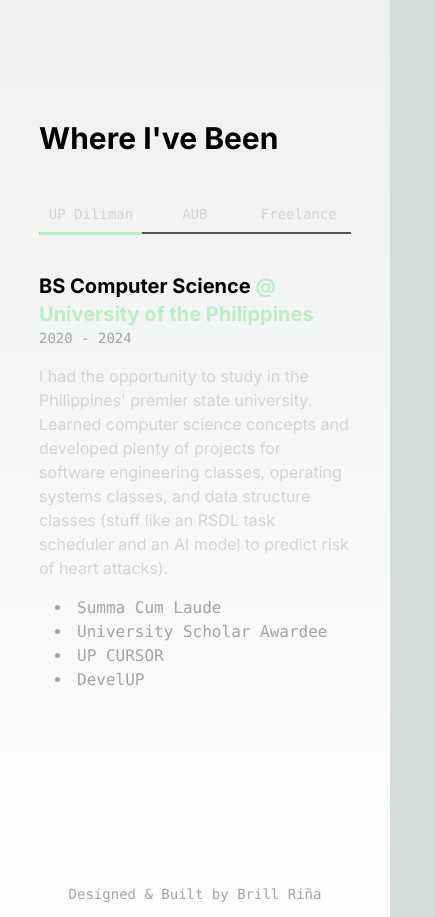
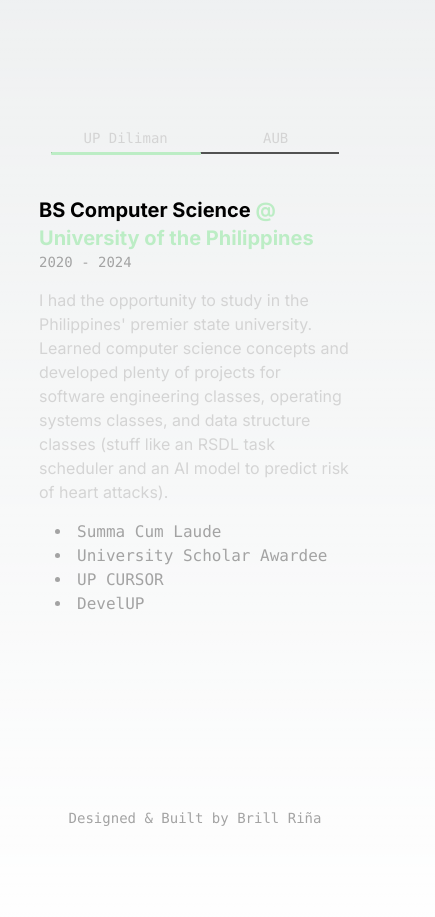
Before and after one commit to riru12/riruweb, a Next.js app: page / in a window 390 px wide. Shown: the part 1520-2437 px from the top of the page, 435 px wide, since content can reach past the window. Built offline with nearby package versions, Linux system fonts and the light colour scheme.

Commit message:
revamped work section css, improved scalability check notes for future reference

```diff
--- a/app/assets/css/slider.css
+++ b/app/assets/css/slider.css
@@ -10,11 +10,15 @@
     display:none;
 }
 
+/* add new content here (content-n) */
+
 #tab-1:checked ~ div .content-1,
 #tab-2:checked ~ div .content-2,
 #tab-3:checked ~ div .content-3 {
     display:block;
 }
+
+/* add #tab-n:checked ~ div .content-n */
 
 .work-content {
     animation: fade-in 0.5s;
@@ -57,16 +61,22 @@
     #tab-3:checked ~ div div nav + .slider {
         top: 66.7%;
     }
+
+    /* add #tab-n:checked ~ div div nav + .slider
+
+        top values depends on 100 / total number of content
+
+    */
 }
 
 @media (max-width: 768px) {
     .slider{
         position: absolute;
         background-color: #bcedc5;
-        width: 33%;
+        width: 150px;
         height: 3px;
-        left:0%;
-        top:100%;
+        left:0;
+        top:90%;
         border-radius: 1px;
         transition: all 0.3s ease;
         z-index:1;
@@ -75,16 +85,22 @@
     .sliderBack{
         position:absolute;
         background-color: #525252;
-        width:100%; /* ADJUST THIS */
+        width:450px; /* adjust this when changing number of content */
         height:2px;
-        top:100%;
+        top:90%;
     }
 
     #tab-2:checked ~ div div nav + .slider {
-        left: 33.3%;
+        left: 150px;
     }
 
     #tab-3:checked ~ div div nav + .slider {
-        left: 66.7%;
+        left: 300px;
     }
+
+    /* add #tab-n:checked ~ div div nav + .slider
+
+        left values depends on increments of 150
+
+    */
 }
--- a/app/components/work.jsx
+++ b/app/components/work.jsx
@@ -5,35 +5,33 @@ import "../assets/css/slider.css";
 
 WHEN UPDATING WORK CONTENT, TAKE NOTE OF THE FOLLOWING:
 
-1) Adding new input (tab-n radio button), adding new tab (tab-n label), and adding new content (div) with className="content-n"
+1) Adding new input (tab-n radio button), adding new tab (tab-n label), and adding new content (div) with className="work-content content-n"
 2) Adjust slider.css
     * add .content-n {display:none;}
     * add #tab-n:checked ~ div .content-n {display:block;}
-    * adjust top and left movement of the slider (increments of 100%/n)
-        #tab-n:checked ~ div div nav + .slider {
-            top: ??%;
-        }
+    * adjust HORIZONTAL length of .sliderBack (multiples of 150), and left movement of .slider
+    * adjust VERTICAL movement of .slider (100%/n)
 */
 
 const Work = () => {
     return(
         <section id="work" className="py-24 mx-[10vw] lg:mx-[20vw]">
             <div className="flex flex-col gap-10 mx-0 xl:mx-24 2xl:mx-52">
-                <div className="font-bold text-3xl">
-                    Where I've Been
-                </div>
                 <input id="tab-1" name="slider" className="hidden" type="radio" defaultChecked></input>
                 <input id="tab-2" name="slider" className="hidden" type="radio"></input>
                 <input id="tab-3" name="slider" className="hidden" type="radio"></input>
-                <div className="flex gap-10 h-fit flex-col md:h-[40vh] md:flex-row">
-                    <div className="relative h-min">
+                <div className="flex gap-10 flex-col md:h-[40vh] md:flex-row">
+                    <div className="mx-[-10vh] px-24 md:mx-auto md:px-0"> {/* ADJUST PADDING HERE WHEN SCALING (the one not in md breakpoint, probably change it to 10 in the future) */}
+                        <div className="relative h-min w-full overflow-x-scroll md:overflow-hidden">
                             <nav className="flex flex-row md:flex-col">
-                                <div className="whitespace-nowrap shrink-0 w-[33.3%] md:w-full"><label htmlFor="tab-1" className="block font-mono text-neutral-300 cursor-pointer py-2 px-0 text-sm text-center md:px-4 md:text-base md:text-left hover:bg-neutral-900">UP Diliman</label></div>
-                                <div className="whitespace-nowrap shrink-0 w-[33.3%] md:w-full"><label htmlFor="tab-2" className="block font-mono text-neutral-300 cursor-pointer py-2 px-0 text-sm text-center md:px-4 md:text-base md:text-left hover:bg-neutral-900">AUB</label></div>
-                                <div className="whitespace-nowrap shrink-0 w-[33.3%] md:w-full"><label htmlFor="tab-3" className="block font-mono text-neutral-300 cursor-pointer py-2 px-0 text-sm text-center md:px-4 md:text-base md:text-left hover:bg-neutral-900">Freelance</label></div>
+                                <div className="whitespace-nowrap shrink-0 w-[150px] md:w-full"><label htmlFor="tab-1" className="block font-mono text-neutral-300 cursor-pointer py-2 px-0 text-sm text-center md:px-4 md:text-base md:text-left hover:bg-neutral-900">UP Diliman</label></div>
+                                <div className="whitespace-nowrap shrink-0 w-[150px] md:w-full"><label htmlFor="tab-2" className="block font-mono text-neutral-300 cursor-pointer py-2 px-0 text-sm text-center md:px-4 md:text-base md:text-left hover:bg-neutral-900">AUB</label></div>
+                                <div className="whitespace-nowrap shrink-0 w-[150px] md:w-full"><label htmlFor="tab-3" className="block font-mono text-neutral-300 cursor-pointer py-2 px-0 text-sm text-center md:px-4 md:text-base md:text-left hover:bg-neutral-900">Freelance</label></div>
+
                             </nav>
                             <div id="slider" className="slider"></div>
                             <div className="sliderBack"></div>
+                        </div>
                     </div>
                     <div className="work-content content-1">
                         <div>
```
